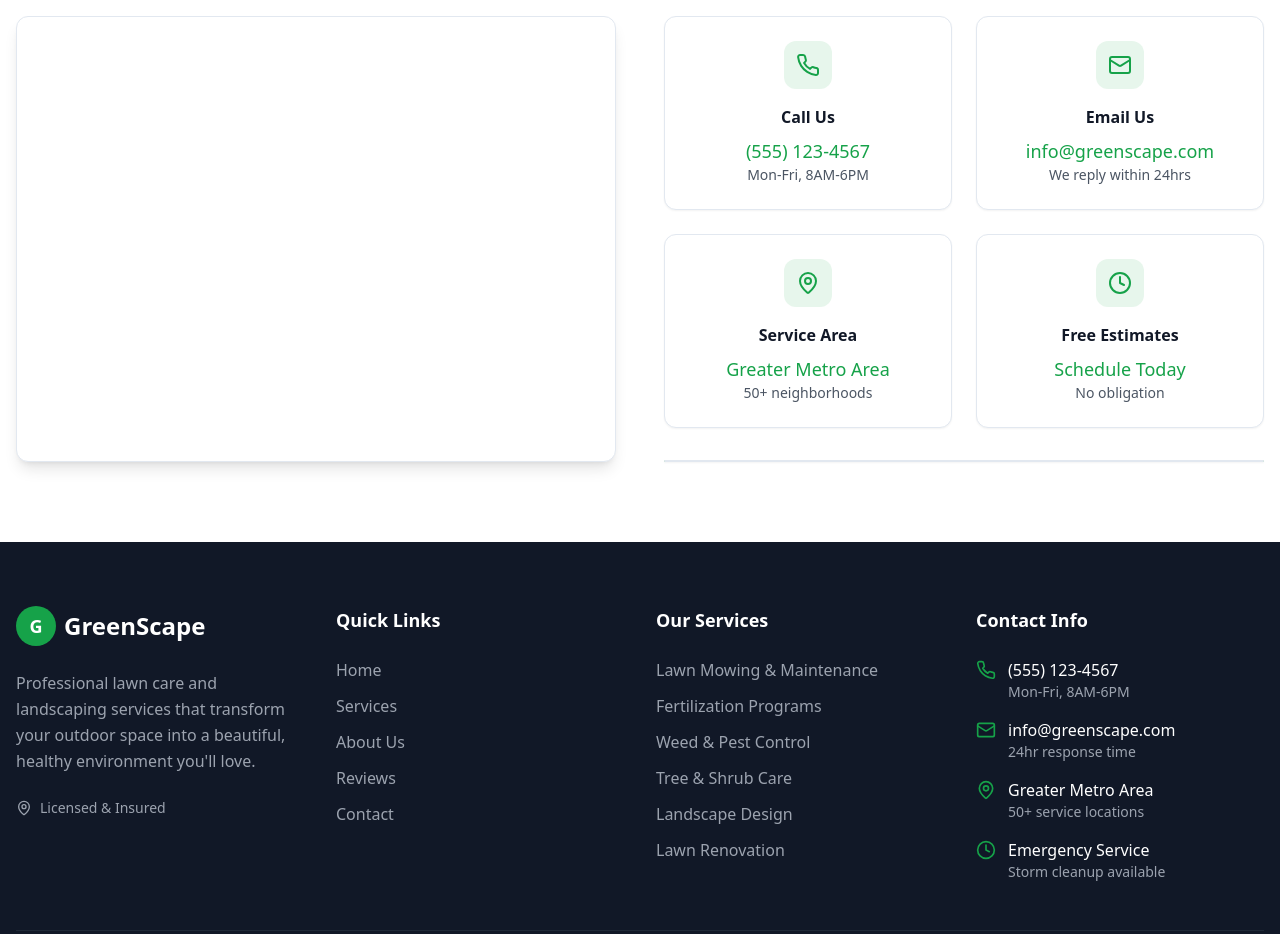
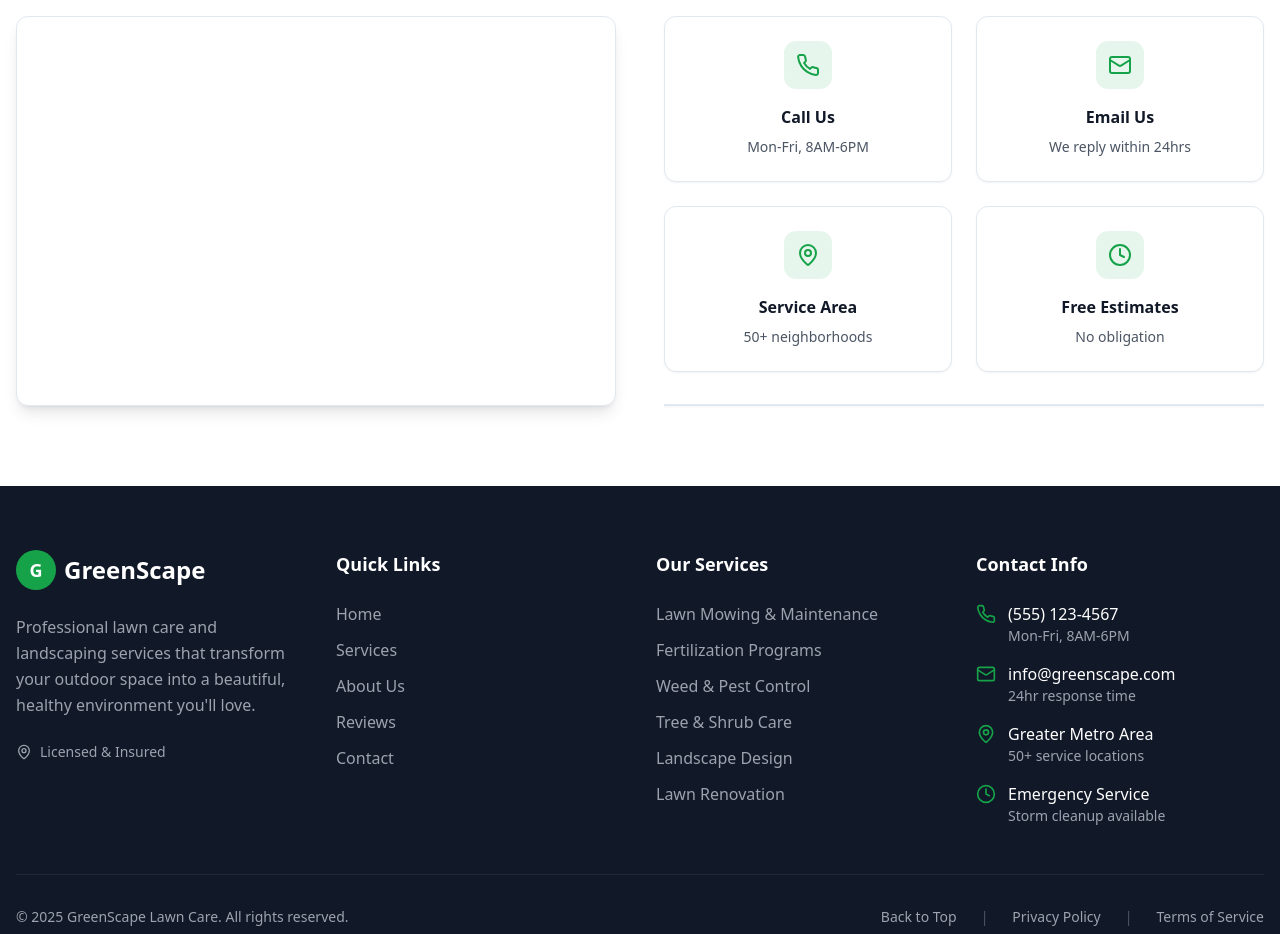
Before and after one commit to TitanBusinessPros/GreenScape-Lawn-Care-Services, a React (Vite) app: page / in a window 1280 px wide. Shown: the part 2820-3754 px from the top of the page. Built offline with nearby package versions, Linux system fonts and the light colour scheme.

Commit message:
Code edited in OnSpace Code Editor

```diff
--- a/src/components/Contact.tsx
+++ b/src/components/Contact.tsx
@@ -179,7 +179,7 @@ const Contact = () => {
                         <IconComponent className="h-6 w-6 text-primary" />
                       </div>
                       <h4 className="font-semibold text-gray-900 mb-2">{item.title}</h4>
-                      <p className="text-lg text-primary font-medium">{item.info}</p>
+
                       <p className="text-sm text-gray-600">{item.subtext}</p>
                     </CardContent>
                   </Card>);
```
